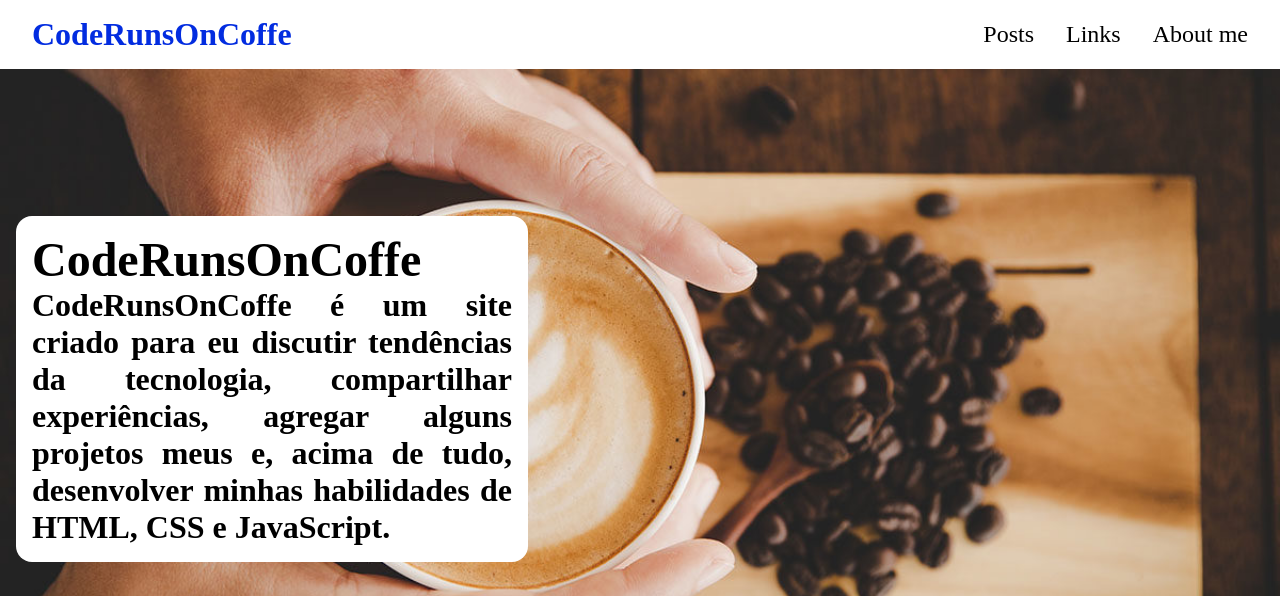
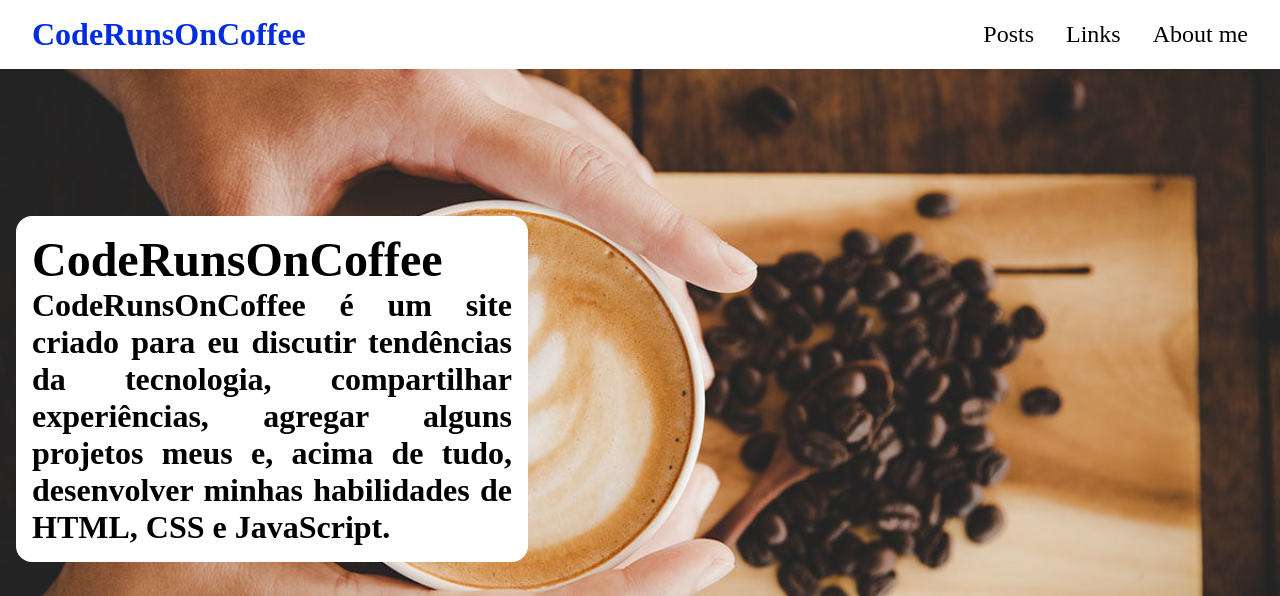
Before and after one commit to Gustavo-AX/CodeRunsOnCoffe, a plain HTML site: page index.html in a window 1280 px wide. Shown: the top 596 px of the page. Drawn offline with Linux system fonts and the light colour scheme.

Commit message:
correção ortografica

```diff
--- a/index.html
+++ b/index.html
@@ -3,7 +3,7 @@
     <head>
         <meta charset="UTF-8">
         <meta name="viewport" content="width=device-width, initial-scale=1.0">
-        <title>CodeRunsOnCoffe</title>
+        <title>CodeRunsOnCoffee</title>
         <link rel="stylesheet" href="style.css">
         <link href="https://fonts.googleapis.com/css2?family=Inter:wght@400;600;700&display=swap" rel="stylesheet">
     </head>
@@ -11,7 +11,7 @@
     <body>
         <header class="upper_menu">
             <div class="menu_container">
-                <a class="codeRunsOnCoffe_link" href="index.html">CodeRunsOnCoffe</a>
+                <a class="codeRunsOnCoffee_link" href="index.html">CodeRunsOnCoffee</a>
                 <nav class="nav_links">
                     <a class="menu_link" href="posts.html">Posts</a>
                     <a class="menu_link" href="links.html">Links</a>
@@ -23,8 +23,8 @@
         <main>
             <section class="container desing_body">
                 <div class="caixa_upper_background">
-                    <H2 class="titulo_caixa">CodeRunsOnCoffe</H2>
-                    <p class="texto_caixa">CodeRunsOnCoffe é um site criado para eu discutir tendências da tecnologia, compartilhar experiências, agregar alguns projetos meus e, acima de tudo, desenvolver minhas habilidades de HTML, CSS e JavaScript.</p>
+                    <H2 class="titulo_caixa">CodeRunsOnCoffee</H2>
+                    <p class="texto_caixa">CodeRunsOnCoffee é um site criado para eu discutir tendências da tecnologia, compartilhar experiências, agregar alguns projetos meus e, acima de tudo, desenvolver minhas habilidades de HTML, CSS e JavaScript.</p>
                 </div>
             </section>
 
--- a/style.css
+++ b/style.css
@@ -80,7 +80,7 @@ body {
 }
 
 
-.codeRunsOnCoffe_link{
+.codeRunsOnCoffee_link{
     color: var(--cor_destaque);
     text-decoration: none;
 }
```
